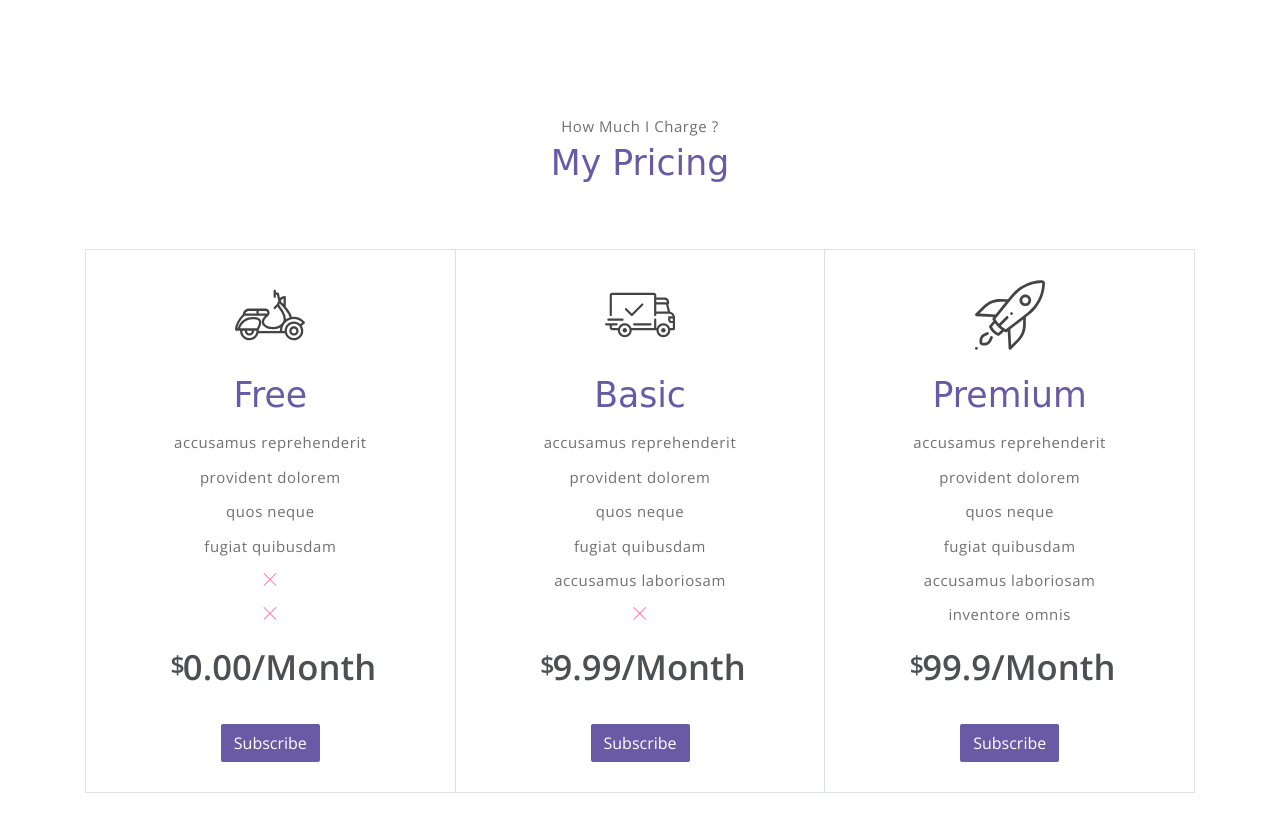
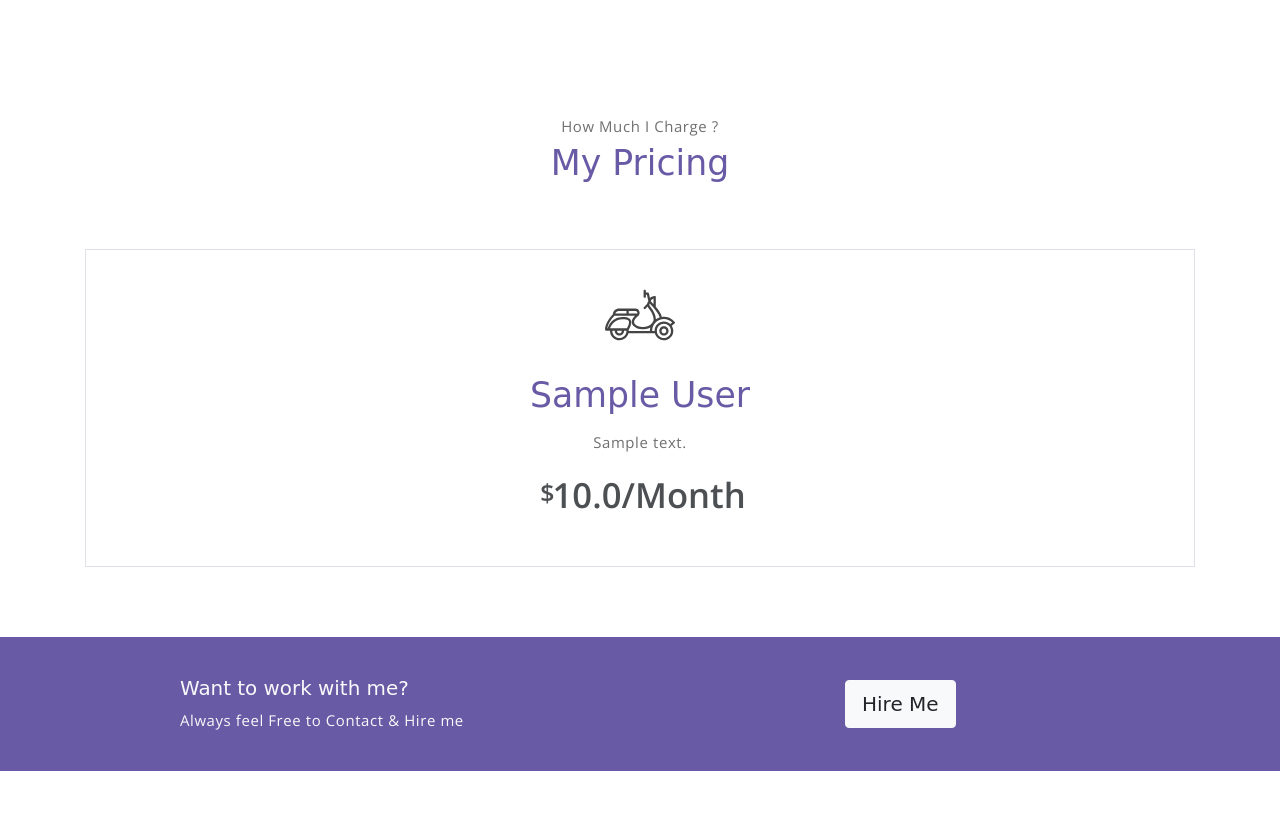
Before and after one commit to SaadJamilAkhtar/Portfolio, a Django app: page / in a window 1280 px wide. Shown: the part 2181-3014 px from the top of the page. Run offline with Django 4.2, Linux system fonts and the light colour scheme; tables that the repository leaves empty hold one stand-in row (values such as "Sample post"); grey boxes marked "Sample" are stand-in pictures; some libraries are stand-ins or nearby versions; some web fonts are replaced.

Commit message:
updated index.html [added support for dynamic pricing] - updated models [changed pricing description from char field to text field]

```diff
--- a/Main/templatetags/filters.py
+++ b/Main/templatetags/filters.py
@@ -9,7 +9,7 @@ def range_(number, diff=1):
 
 
 @register.filter(name='querysetToList')
-def querysetToList(queryset, index):
+def querysetToList(queryset, index=None):
     if not index:
         if queryset.count() > 0:
             return [element for element in queryset]
@@ -45,3 +45,12 @@ def toGrid(querySet, column):
             list_.append([temp, i])
         return list_
     return []
+
+
+@register.filter(name='upto')
+def upto(querySet, index):
+    if querySet.count() == 0:
+        return querySet
+    if querySet.count() > 3:
+        return querysetToList(querySet)[:index]
+    return querySet
--- a/User/models.py
+++ b/User/models.py
@@ -30,7 +30,7 @@ class Testimonials(models.Model):
     def save(self, *args, **kwargs):
         super(Testimonials, self).save(*args, **kwargs)
         profile = Profile.objects.first()
-        profile.posts.add(self)
+        profile.testimonials.add(self)
         profile.save()
 
     class Meta:
@@ -39,13 +39,13 @@ class Testimonials(models.Model):
 
 class Pricing(models.Model):
     plan_name = models.CharField(max_length=25, default="Basic")
-    description = models.CharField(max_length=255, default="Lorem ipsum")
+    description = models.TextField(default="Lorem ipsum")
     price = models.FloatField(default=0.0)
 
     def save(self, *args, **kwargs):
         super(Pricing, self).save(*args, **kwargs)
         profile = Profile.objects.first()
-        profile.posts.add(self)
+        profile.pricing.add(self)
         profile.save()
 
 
@@ -57,7 +57,7 @@ class Services(models.Model):
     def save(self, *args, **kwargs):
         super(Services, self).save(*args, **kwargs)
         profile = Profile.objects.first()
-        profile.posts.add(self)
+        profile.services.add(self)
         profile.save()
 
     class Meta:
@@ -88,5 +88,5 @@ class Portfolio(models.Model):
     def save(self, *args, **kwargs):
         super(Portfolio, self).save(*args, **kwargs)
         profile = Profile.objects.first()
-        profile.posts.add(self)
+        profile.portfolio.add(self)
         profile.save()
--- a/templates/index.html
+++ b/templates/index.html
@@ -351,17 +351,17 @@
 
 <!-- pricing section -->
 {% if user.enable_pricing %}
+
     <section class="section" id="pricing">
         <div class="container text-center">
             <p class="section-subtitle">How Much I Charge ?</p>
             <h6 class="section-title mb-6">My Pricing</h6>
             <!-- row -->
             <div class="pricing-wrapper">
+                {% if user.pricing.all.count < 1 %}
                     <div class="pricing-card">
                         <div class="pricing-card-header">
-                        <img class="pricing-card-icon" src="{% static 'assets/imgs/scooter.svg' %}" alt="Download free
-                         bootstrap 4 landing page, free boootstrap 4 templates, Download free bootstrap 4.1 landing
-                         page, free boootstrap 4.1.1 templates, meyawo Landing page">
+                            <img class="pricing-card-icon" src="{% static 'assets/imgs/scooter.svg' %}" alt="IMG">
                         </div>
                         <div class="pricing-card-body">
                             <h6 class="pricing-card-title">Free</h6>
@@ -382,9 +382,7 @@
                     </div>
                     <div class="pricing-card">
                         <div class="pricing-card-header">
-                        <img class="pricing-card-icon" src="{% static 'assets/imgs/shipped.svg' %}" alt="Download free
-                         bootstrap 4 landing page, free boootstrap 4 templates, Download free bootstrap 4.1 landing
-                         page, free boootstrap 4.1.1 templates, meyawo Landing page">
+                            <img class="pricing-card-icon" src="{% static 'assets/imgs/shipped.svg' %}" alt="IMG">
                         </div>
                         <div class="pricing-card-body">
                             <h6 class="pricing-card-title">Basic</h6>
@@ -405,9 +403,7 @@
                     </div>
                     <div class="pricing-card">
                         <div class="pricing-card-header">
-                        <img class="pricing-card-icon" src="{% static 'assets/imgs/startup.svg' %}" alt="Download free
-                         bootstrap 4 landing page, free boootstrap 4 templates, Download free bootstrap 4.1 landing
-                         page, free boootstrap 4.1.1 templates, meyawo Landing page">
+                            <img class="pricing-card-icon" src="{% static 'assets/imgs/startup.svg' %}" alt="IMG">
                         </div>
                         <div class="pricing-card-body">
                             <h6 class="pricing-card-title">Premium</h6>
@@ -426,10 +422,30 @@
                         </div>
                         <a href="#" class="btn btn-primary mt-3 pricing-card-btn">Subscribe</a>
                     </div>
-
+                    {% else %}
+                    {% for price_instance in user.pricing.all|upto:3 %}
+                        <div class="pricing-card">
+                        <div class="pricing-card-header">
+                            <img class="pricing-card-icon" src="{% static 'assets/imgs/scooter.svg' %}" alt="IMG">
+                        </div>
+                        <div class="pricing-card-body">
+                            <h6 class="pricing-card-title">{{ price_instance.plan_name }}</h6>
+                            <div class="pricing-card-list">
+                                <p>{{ price_instance.description|safe }}</p>
+                            </div>
+                        </div>
+                        <div class="pricing-card-footer">
+                            <span>$</span>
+                            <span>{{ price_instance.price }}/Month</span>
+                        </div>
+{#                        <a href="#" class="btn btn-primary mt-3 pricing-card-btn">Subscribe</a>#}
+                    </div>
+                    {% endfor %}
+                {% endif %}
             </div><!-- end of pricing wrapper -->
         </div> <!-- end of container -->
     </section><!-- end of pricing section -->
+
 {% endif %}
 
 <!-- section -->
```
Also changed, not shown: User/migrations/0011_alter_pricing_description.py (added). Lines whose indentation alone changed are shown as unchanged.
